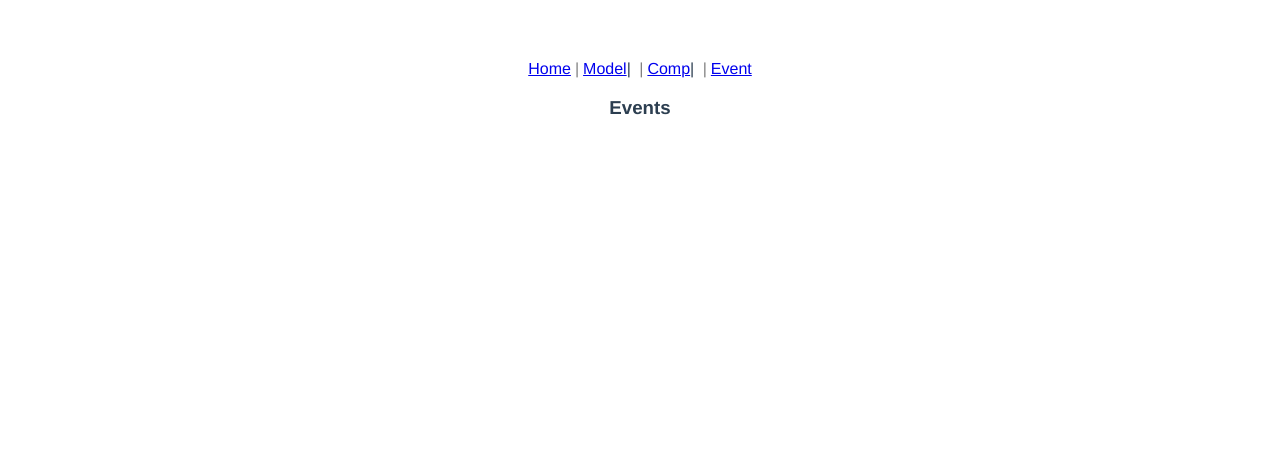
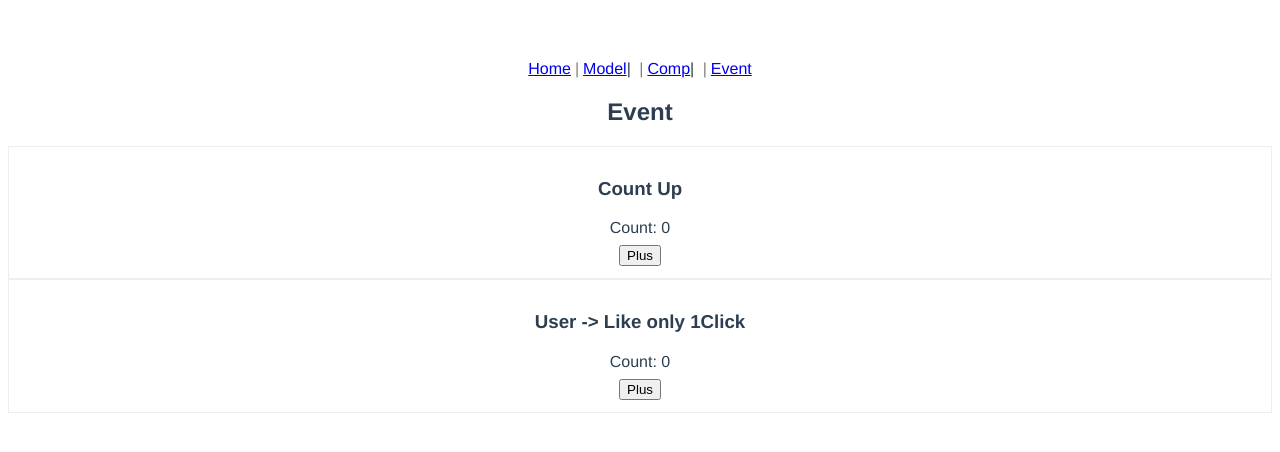
Before and after one commit to BoxPistols/move-vue-dev, a Vue app: page /event in a window 1280 px wide. Shown: the top 452 px of the page. Built offline with nearby package versions, Linux system fonts and the light colour scheme.

Commit message:
[event] coutUp / Like

```diff
--- a/src/components/EventBasic.vue
+++ b/src/components/EventBasic.vue
@@ -1,13 +1,60 @@
 <template>
   <div>
-    <h3>Events</h3>
+    <h2>Event</h2>
+
+    <section>
+      <h3>Count Up</h3>
+      <p>Count: {{ count }}</p>
+      <button @click="countUp">Plus</button>
+    </section>
+
+    <section>
+      <h3>User -> Like only 1Click</h3>
+      <p>Count: {{ count }}</p>
+      <button value="いいね" @click="addLike" v-bind:disabled="isLike">Plus</button>
+    </section>
   </div>
 </template>
 
 <script>
-export default {};
+function likeAction() {
+  alert()
+}
+
+export default {
+  data() {
+    return {
+      count: 0,
+      isLike: false
+    }
+  },
+  methods: {
+    countUp() {
+      this.count++
+    },
+    addLike() {
+      this.isLike = true
+      likeAction()
+    }
+  }
+}
 </script>
 
 <style scoped lang="stylus">
+.model
+  display flex
+  flex-direction column
+p
+  line-height 1.2
+  margin 4px 0 8px
+
+.contents
+  display flex
+  justify-content center
+  flex-wrap wrap
+
+section
+  padding 12px 24px
+  border 1px solid #eee
 
 </style>
```
Also changed, not shown: src/views/Model.vue (+6 -6 lines).
